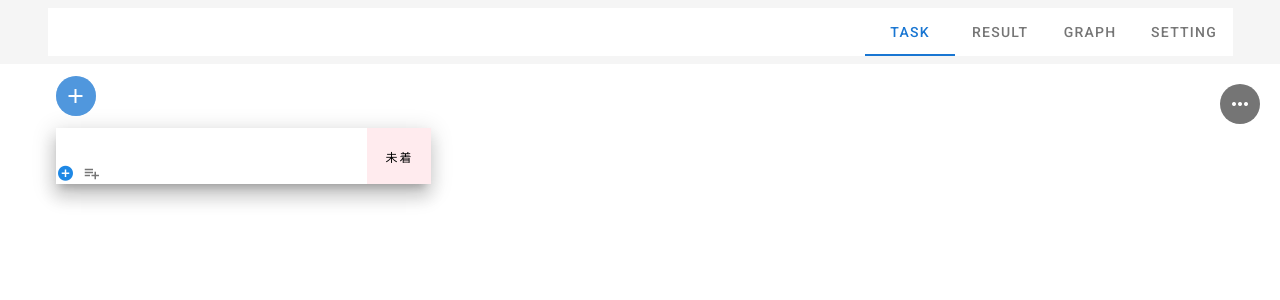
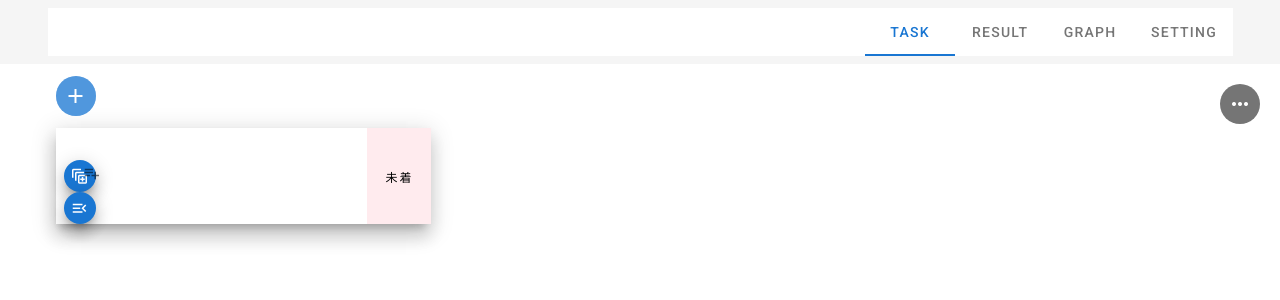
Before and after one commit to afujiu/PostitPomodoroRubberduckLifeHacker, a Nuxt app in the folder nuxt/: page / in a window 1280 px wide. Both pictures are taken after a click on the button 75 px from the left and 96 px from the top of the page. Shown: the top 300 px of the page. Built offline with nearby package versions, Linux system fonts and the light colour scheme.

Commit message:
小タスク非表示

```diff
--- a/nuxt/components/TaskCard.vue
+++ b/nuxt/components/TaskCard.vue
@@ -34,22 +34,23 @@
                 </v-col>
 
                 <v-col cols="1" class="ma-0 pa-0 pl-0" :class="{ 'active-top': isContentsDial || isContentsDial }">
-                  <!--　タスク追加ボタン-->
+                      <!--子タスク作成-->
+                      <v-btn fab x-small  class="white--text blue darken-2 ml-2" elevation="10" @click="pushAddChild()">
+                        <v-icon>mdi-expand-all-outline</v-icon>
+                      </v-btn>
+                      <!-- 小タスクの表示/非表示-->
+                      <v-btn fab x-small  class="white--text blue darken-2 ml-2" elevation="10" @click="isOpenChildlen=!isOpenChildlen">
+                        <v-icon v-if="isOpenChildlen">mdi-menu-open</v-icon>
+                        <v-icon v-else>mdi-menu</v-icon>
+                      </v-btn>
+                    <!--　タスク追加ボタン
                   <v-speed-dial v-model="isAddTaskDial" direction="bottom">
                     <template v-slot:activator>
                       <v-btn x-small icon
                         ><v-icon  dark color="blue darken-1">mdi-plus-circle</v-icon></v-btn
                       >
                     </template>
-                    <!--子タスク作成-->
-                    <v-btn fab x-small  class="white--text blue darken-2 ml-2" elevation="10" @click="pushAddChild()"
-                      ><v-icon>mdi-expand-all-outline</v-icon></v-btn
-                    >
-                    <!--コピー作成-->
-                    <v-btn fab x-small  class="white--text blue darken-2 ml-2" elevation="10"
-                      ><v-icon>mdi-content-copy</v-icon></v-btn
-                    >
-                  </v-speed-dial>
+                  -->
                   </v-col>
                   <v-col cols="1" class="ma-0 pa-0 pl-0" :class="{ 'active-top': isContentsDial || isContentsDial }">
                   <!--コンテンツ-->
@@ -226,8 +227,9 @@
             </v-col>
           </v-row>
         </v-container>
-      </v-card>
-
+      </v-card >
+        <!-- 小タスク-->
+        <span v-show="isOpenChildlen">
           <div
             class="my-3 py-2 pl-3 pr-0"
             v-for="(val, idx) in $plg.task.getFilterList(id)"
@@ -237,6 +239,7 @@
               :elevation=Math.round(elevation/2)
             ></task-card>
           </div>
+        </span>
       </span>
     </div>
 </template>
@@ -257,6 +260,7 @@ export default {
     isAddTaskDial: false,
     isOpenOption: false,
     isContentsDial:false,
+    isOpenChildlen:true,
   }),
   async created() {},
   async mounted() {
```
Lines whose indentation alone changed are shown as unchanged.
